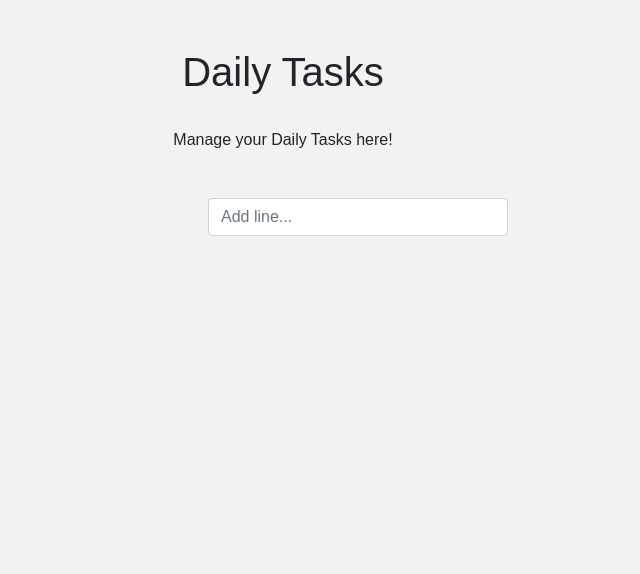
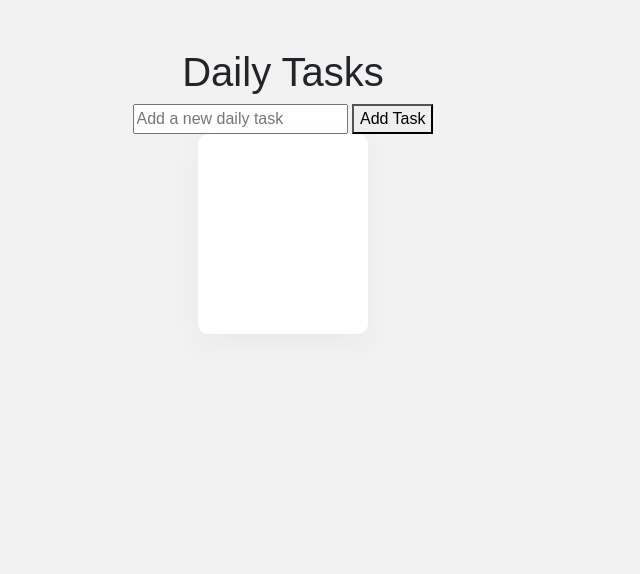
Before and after one commit to KlementK/FlyStream, a Flask app: page /tasks_daily in a window 1280 px wide. Shown: the part 72-646 px from the top of the page, without its empty margins (357-997 px from the left). Run offline with Flask 3, Linux system fonts and the light colour scheme; a user stored in the database is signed in; some libraries are stand-ins or nearby versions.

Commit message:
working db bad ui

```diff
--- a/website/scripts/__init__.py
+++ b/website/scripts/__init__.py
@@ -23,7 +23,7 @@
     app.register_blueprint(views, url_prefix='/')
     app.register_blueprint(auth, url_prefix='/')
 
-    from .models import User, Note
+    from .models import User, Task
 
     with app.app_context():
         db.create_all()
--- a/website/scripts/views.py
+++ b/website/scripts/views.py
@@ -1,42 +1,75 @@
 from flask import Blueprint, render_template, request, flash, jsonify
 from flask_login import login_required, current_user
-from .models import Note
+from .models import Task
 from . import db
-import json
 
 views = Blueprint('views', __name__)
 
-@views.route('/', methods=['GET', 'POST'])
+@views.route('/', methods=['GET'])
 @login_required
 def home():
-    if request.method == 'POST':
-        note = request.form.get('note')
-
-        if len(note) < 1:
-            flash('Note is too short!', category='error')
-        else:
-            new_note = Note(data=note, user_id=current_user.id)
-            db.session.add(new_note)
-            db.session.commit()
-            flash('Note added!', category='success')
-
     return render_template("home.html", user=current_user)
 
-@views.route('/about', methods=['GET'])
-def about():
-    return render_template("about.html", user=current_user)
-
-@views.route('/tasks_daily', methods=['GET'])
+@views.route('/tasks_daily', methods=['GET', 'POST'])
 @login_required
 def tasks_daily():
-    return render_template("tasks_daily.html", user=current_user)
+    if request.method == 'POST':
+        task_content = request.form.get('task')
+        print(f"Received task content: {task_content}")  # Debug print
 
-@views.route('/tasks_weekly', methods=['GET'])
+        if len(task_content) < 1:
+            flash('Task is too short!', category='error')
+            print("Error: Task is too short")  # Debug print
+        else:
+            new_task = Task(type='daily', data=task_content, user_id=current_user.id)
+            db.session.add(new_task)
+            try:
+                db.session.commit()
+                flash('Daily task added!', category='success')
+                print(f"Task added successfully: {new_task}")  # Debug print
+            except Exception as e:
+                db.session.rollback()
+                print(f"Error adding task to database: {e}")  # Debug print
+
+    # Retrieve all tasks for the current user to display
+    tasks = Task.query.filter_by(user_id=current_user.id, type='daily').all()
+    print(f"Tasks retrieved for display: {tasks}")  # Debug print
+    return render_template("tasks_daily.html", user=current_user, tasks=tasks)
+
+@views.route('/tasks_weekly', methods=['GET', 'POST'])
 @login_required
 def tasks_weekly():
+    if request.method == 'POST':
+        task_content = request.form.get('task')
+        if len(task_content) < 1:
+            flash('Task is too short!', category='error')
+        else:
+            new_task = Task(type='weekly', data=task_content, user_id=current_user.id)
+            db.session.add(new_task)
+            db.session.commit()
+            flash('Weekly task added!', category='success')
     return render_template("tasks_weekly.html", user=current_user)
 
-@views.route('/tasks_monthly', methods=['GET'])
+@views.route('/tasks_monthly', methods=['GET', 'POST'])
 @login_required
 def tasks_monthly():
+    if request.method == 'POST':
+        task_content = request.form.get('task')
+        if len(task_content) < 1:
+            flash('Task is too short!', category='error')
+        else:
+            new_task = Task(type='monthly', data=task_content, user_id=current_user.id)
+            db.session.add(new_task)
+            db.session.commit()
+            flash('Monthly task added!', category='success')
     return render_template("tasks_monthly.html", user=current_user)
+
+@views.route('/delete_task/<int:task_id>', methods=['POST'])
+@login_required
+def delete_task(task_id):
+    task = Task.query.get_or_404(task_id)
+    if task.user_id == current_user.id:  # Check task ownership
+        db.session.delete(task)
+        db.session.commit()
+        return jsonify({'success': True})
+    return jsonify({'success': False}), 403
--- a/website/static/styles/checklist.css
+++ b/website/static/styles/checklist.css
@@ -1,26 +1,22 @@
 #checklist {
+    --background: #fff;
     --text: #414856;
     --check: #4f29f0;
     --disabled: #c3c8de;
-    --width: 120px;
-    --height: auto;
+    --width: 150px;
+    --height: 200px;
     --border-radius: 10px;
-    --margin-left: -75px; /* Margin to adjust the position of all items */
-
+    background: var(--background);
     width: var(--width);
+    height: var(--height);
     border-radius: var(--border-radius);
     position: relative;
+    box-shadow: 0 10px 30px rgba(65, 72, 86, 0.05);
     padding: 30px 85px;
-    display: flex;
-    flex-direction: column;
-    align-items: flex-start;
-  }
-
-  #checklist .checklist-item {
-    display: flex;
+    display: grid;
+    grid-template-columns: 30px auto;
     align-items: center;
-    margin-bottom: 15px;
-    margin-left: var(--margin-left); /* Apply the margin here */
+    justify-content: center;
 }
 
 #checklist label {
@@ -61,16 +57,16 @@
     -webkit-appearance: none;
     -moz-appearance: none;
     position: relative;
-    height: 30px;
-    width: 30px;
+    height: 15px;
+    width: 15px;
     outline: none;
     border: 0;
-    margin: 0 10px 0 0;
-    padding: 5px;
+    margin: 0 15px 0 0;
     cursor: pointer;
     background: var(--background);
     display: grid;
     align-items: center;
+    margin-right: 20px;
 }
 
 #checklist input[type="checkbox"]::before,
@@ -85,13 +81,13 @@
 
 #checklist input[type="checkbox"]::before {
     width: 0px;
-    right: 55%;
+    right: 60%;
     transform-origin: right bottom;
 }
 
 #checklist input[type="checkbox"]::after {
     width: 0px;
-    left: 45%;
+    left: 40%;
     transform-origin: left bottom;
 }
 
@@ -103,17 +99,17 @@
     animation: check-02 0.4s ease forwards;
 }
 
-  #checklist input[type="checkbox"]:checked + label {
+#checklist input[type="checkbox"]:checked+label {
     color: var(--disabled);
     animation: move 0.3s ease 0.1s forwards;
 }
 
-  #checklist input[type="checkbox"]:checked + label::before {
+#checklist input[type="checkbox"]:checked+label::before {
     background: var(--disabled);
     animation: slice 0.4s ease forwards;
 }
 
-  #checklist input[type="checkbox"]:checked + label::after {
+#checklist input[type="checkbox"]:checked+label::after {
     animation: firework 0.5s ease forwards 0.1s;
 }
 
--- a/website/templates/base.html
+++ b/website/templates/base.html
@@ -305,101 +305,5 @@
       integrity="sha384-JZR6Spejh4U02d8jOt6vLEHfe/JQGiRRSQQxSfFWpi1MquVdAyjUar5+76PVCmYl"
       crossorigin="anonymous"
     ></script>
-    <!-- Linking the checklist.js -->
-
-    {% block javascript %}
-    <!-- JavaScript -->
-    <script>
-      // Define line limits based on the page_name
-      const page_name = window.location.pathname.split("/").pop();
-      let line_limit;
-
-      switch (page_name) {
-        case "tasks_daily.html":
-          line_limit = 5;
-          break;
-        case "tasks_weekly.html":
-          line_limit = 4;
-          break;
-        case "tasks_monthly.html":
-          line_limit = 3;
-          break;
-        default:
-          line_limit = 5;
-      }
-
-      let lines = [];
-
-      // Function to update the input field
-      function updateInputField() {
-        const checklist = document.getElementById("checklist");
-        const inputField = document.createElement("div");
-        inputField.innerHTML = `
-      <div class="checklist-item">
-        <input type="text" class="form-control" id="lineInput" style="width: 300px;" placeholder="Add line..." />
-      </div>
-    `;
-        checklist.appendChild(inputField);
-      }
-
-      // Function to handle adding lines
-      function addLine(event) {
-        if (event.keyCode === 13) {
-          const inputField = document.getElementById("lineInput");
-          const value = inputField.value.trim();
-
-          if (value !== "") {
-            if (lines.length < line_limit) {
-              lines.push(value);
-              updateLines();
-              inputField.value = "";
-            } else {
-              inputField.value = "";
-              inputField.placeholder = "Line limit reached";
-              inputField.disabled = true;
-            }
-          }
-        }
-      }
-
-      // Function to handle removing lines
-      function removeLine(event) {
-        const lineToRemove = event.target.nextElementSibling.textContent;
-        if (event.target.checked) {
-          lines = lines.filter((line) => line !== lineToRemove);
-        }
-        updateLines();
-      }
-
-      // Function to update the displayed lines
-      function updateLines() {
-        const checklist = document.getElementById("checklist");
-        checklist.innerHTML = "";
-
-        lines.forEach((line, index) => {
-          const lineItem = document.createElement("div");
-          lineItem.className = "checklist-item";
-          lineItem.innerHTML = `
-        <input type="checkbox" id="line${index}" />
-        <label for="line${index}">${line}</label>
-      `;
-          checklist.appendChild(lineItem);
-        });
-
-        if (lines.length < line_limit) {
-          updateInputField();
-        }
-      }
-
-      // Event listeners
-      document.addEventListener("DOMContentLoaded", () => {
-        const checklist = document.getElementById("checklist");
-        checklist.addEventListener("keyup", addLine);
-        checklist.addEventListener("change", removeLine);
-        updateInputField();
-      });
-    </script>
-
-    {% endblock %}
   </body>
 </html>
--- a/website/templates/tasks_daily.html
+++ b/website/templates/tasks_daily.html
@@ -5,13 +5,35 @@
 {% block content %}
 <div class="container mt-5 center-content">
   <h1 class="text-center">Daily Tasks</h1>
-  <p class="mt-4">
-    Manage your Daily Tasks here!
-  </p>
-
+  <form method="POST" id="add-task-form">
+    <input type="text" name="task" placeholder="Add a new daily task" required>
+    <button type="submit">Add Task</button>
+  </form>
   <div id="checklist">
-
+    {% for task in tasks %}
+      <input type="checkbox" value="{{ task.id }}" id="task-{{ task.id }}" name="task">
+      <label for="task-{{ task.id }}" onclick="handleCheck({{ task.id }})">{{ task.data }}</label>
+    {% endfor %}
   </div>
 </div>
 
+<script>
+function handleCheck(taskId) {
+  const checkbox = document.getElementById('task-' + taskId);
+  if (checkbox.checked) {
+    // If checked, send a request to delete the task
+    fetch('/delete_task/' + taskId, {
+      method: 'POST'
+    }).then(response => response.json())
+      .then(data => {
+        if (data.success) {
+          checkbox.parentElement.removeChild(checkbox);
+          const label = document.querySelector('label[for="task-' + taskId + '"]');
+          label.parentElement.removeChild(label);
+        }
+      });
+  }
+}
+</script>
+
 {% endblock %}
```
Also changed, not shown: website/scripts/models.py (+5 -3 lines), website/templates/tasks_monthly.html (+5 -5 lines), website/templates/tasks_weekly.html (+5 -5 lines), instance/database.db. Lines whose indentation alone changed are shown as unchanged.
